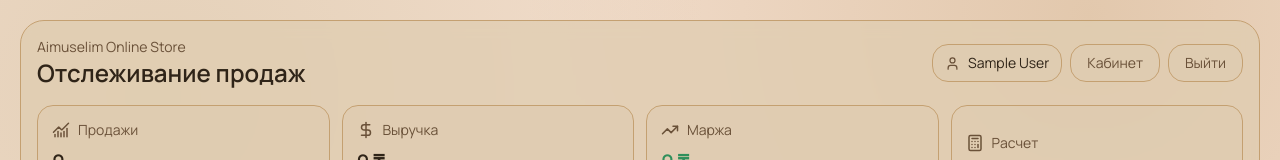
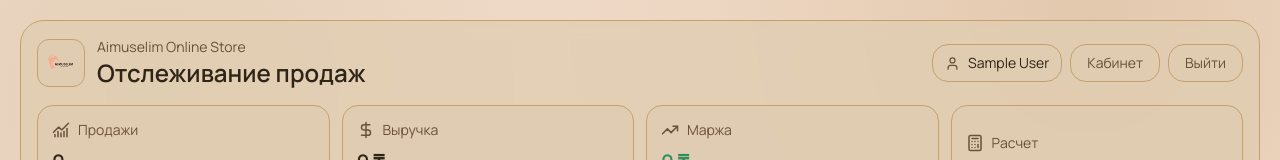
Before and after one commit to kairosir/salestraking, a Next.js app: page / in a window 1280 px wide. Shown: the top 160 px of the page. Built offline with nearby package versions, Linux system fonts and the light colour scheme; no server answers; the database is empty; sample sign-in values are in the browser's storage.

Commit message:
feat: add store icon to header and site favicon

```diff
--- a/app/layout.tsx
+++ b/app/layout.tsx
@@ -6,7 +6,12 @@ const manrope = Manrope({ subsets: ["latin", "cyrillic"] });
 
 export const metadata: Metadata = {
   title: "Aimuselim Online Store",
-  description: "Aimuselim Online Store - tracking dashboard"
+  description: "Aimuselim Online Store - tracking dashboard",
+  icons: {
+    icon: "/icon-store.png",
+    shortcut: "/icon-store.png",
+    apple: "/icon-store.png"
+  }
 };
 
 export default function RootLayout({ children }: { children: React.ReactNode }) {
--- a/app/page.tsx
+++ b/app/page.tsx
@@ -1,3 +1,4 @@
+import Image from "next/image";
 import Link from "next/link";
 import { redirect } from "next/navigation";
 import { ChartNoAxesCombined, DollarSign, TrendingUp, User } from "lucide-react";
@@ -87,9 +88,14 @@ export default async function Home() {
       <div className="mx-auto flex w-full max-w-[1520px] flex-col gap-6 px-3 py-5 sm:px-5">
         <header className="rounded-3xl border border-line bg-card/75 p-4 backdrop-blur">
           <div className="flex flex-wrap items-center justify-between gap-4">
-            <div>
-              <p className="text-sm text-muted">Aimuselim Online Store</p>
-              <h1 className="text-2xl font-semibold">Отслеживание продаж</h1>
+            <div className="flex items-center gap-3">
+              <div className="overflow-hidden rounded-xl border border-line bg-card p-1.5">
+                <Image src="/icon-store.png" alt="Store icon" width={34} height={34} className="h-[34px] w-[34px] object-cover" />
+              </div>
+              <div>
+                <p className="text-sm text-muted">Aimuselim Online Store</p>
+                <h1 className="text-2xl font-semibold">Отслеживание продаж</h1>
+              </div>
             </div>
 
             <div className="flex items-center gap-2">
```
Also changed, not shown: public/icon-store.png (added).
